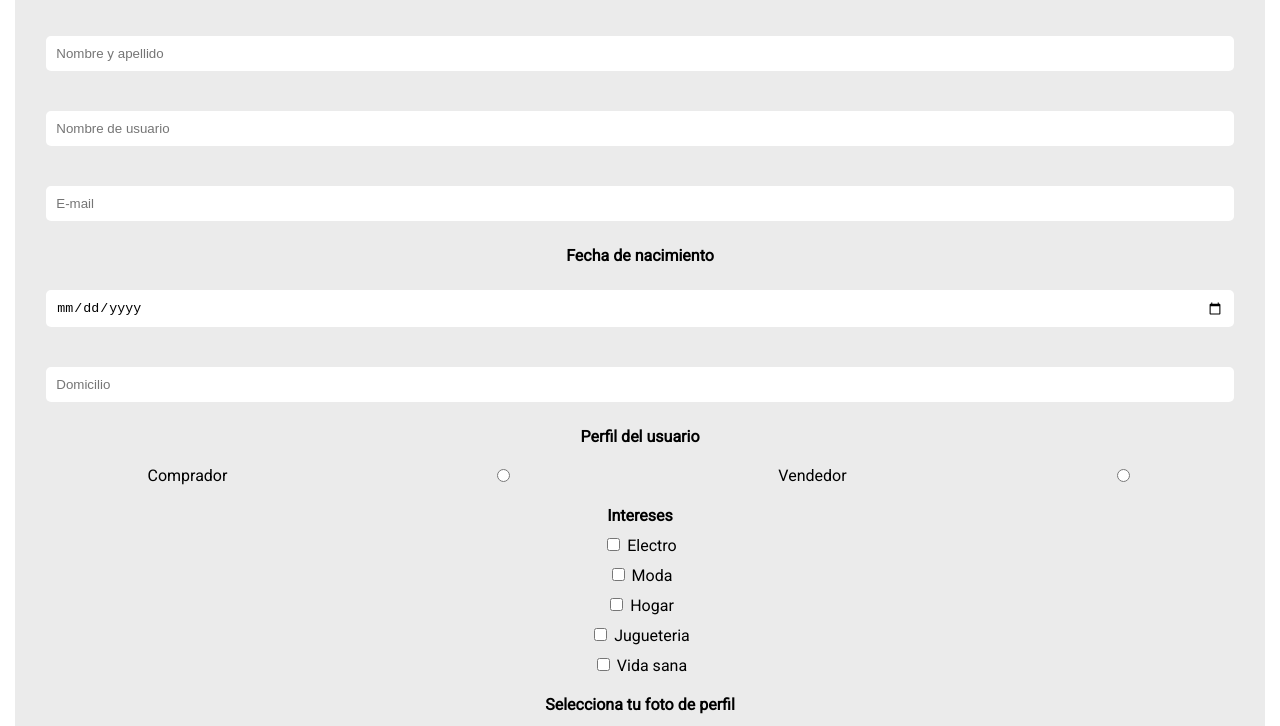
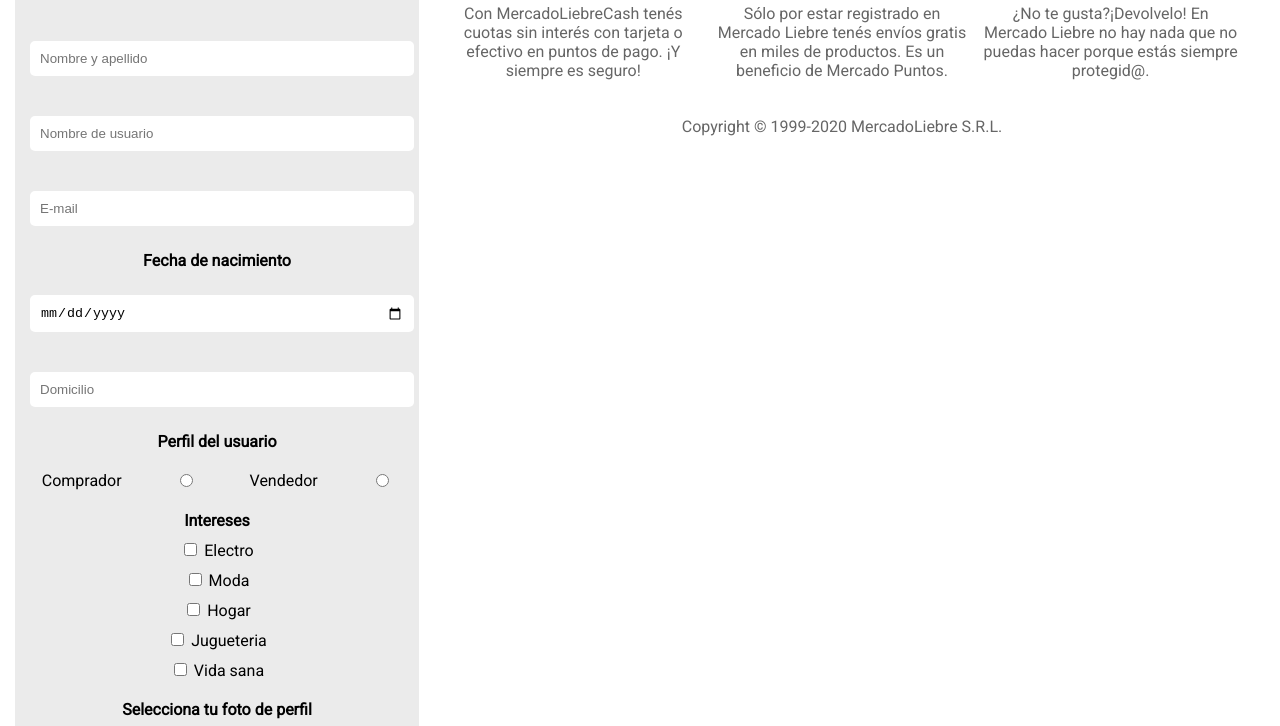
Before and after one commit to agustinadm8/proyecto-agustina-dimarco-ml, a website: page views/register.html in a window 1280 px wide. Shown: the part 444-1170 px from the top of the page. Drawn offline with Linux system fonts and the light colour scheme.

Commit message:
cambios register css

```diff
--- a/public/css/register.css
+++ b/public/css/register.css
@@ -7,6 +7,7 @@
     margin: 15px;
     font-family: 'Roboto', sans-serif;
     display: flex;
+    padding-top: 250px;
 }
 
 .campo{
@@ -45,6 +46,7 @@
 
 
 .main-header{
+    width: 100%;
     z-index: 10;
     background-color: yellow;
     padding: 20px;
@@ -97,11 +99,6 @@
     border-radius: 10%;
 }
 
-body{
-    font-family: 'Roboto', sans-serif;
-    display: block;
-    padding-top: 245px;
-}
 
 #banner{
     width: 100%;
```
